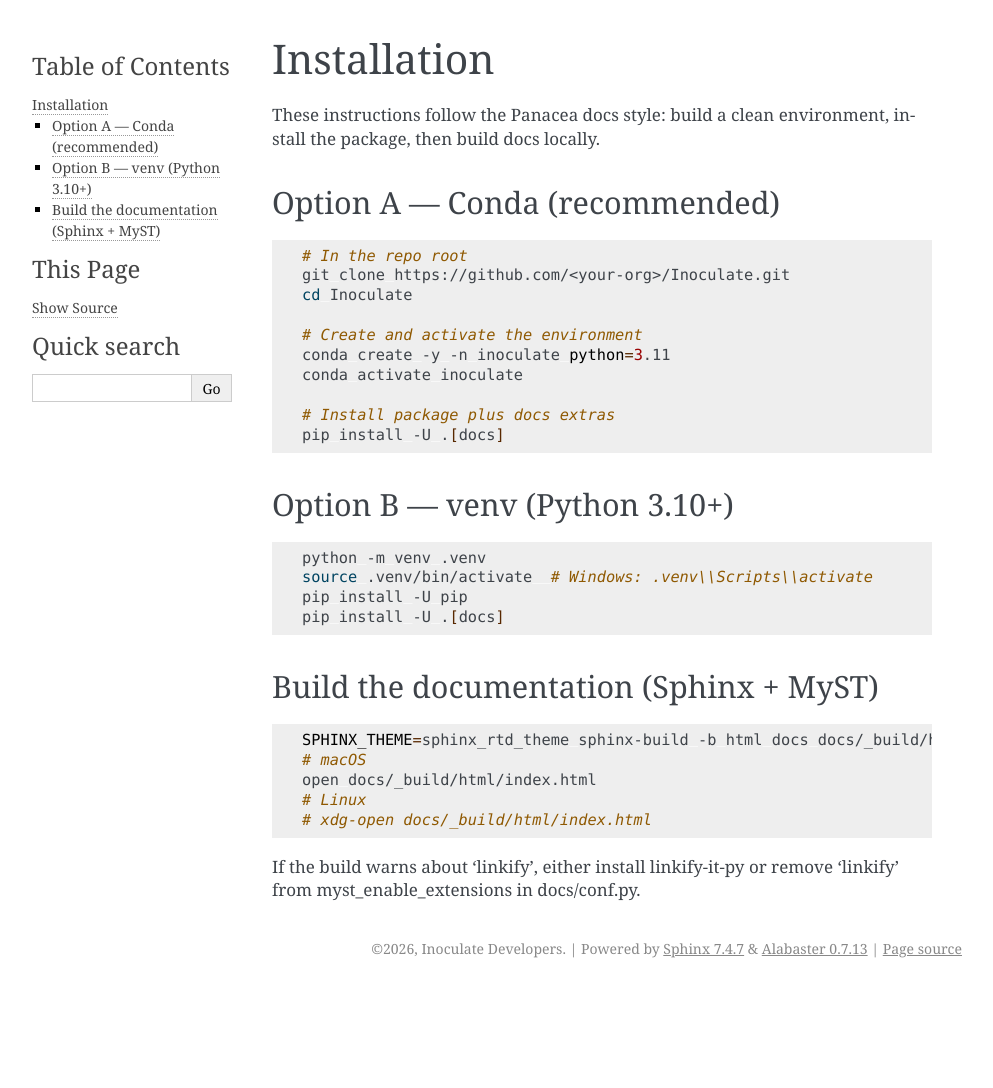
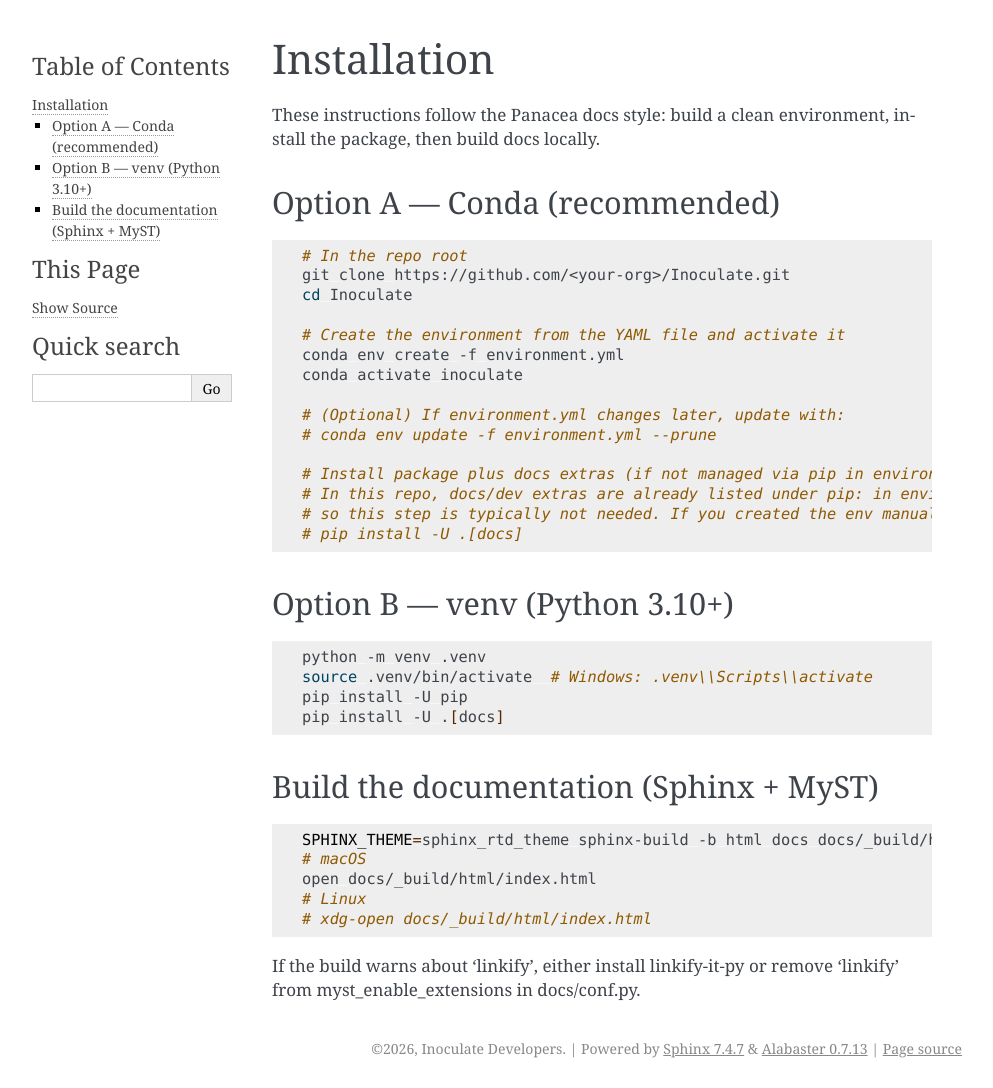
Before and after one commit to grzeimann/Inoculate, a Sphinx documentation site: the page built from docs/getting-started/installation.md, in a window 1280 px wide. Shown: the whole page, without its empty margins (148-1141 px from the left). Built offline with Sphinx 7.4.7, drawn with Linux system fonts in a browser that asks for light colours; before the commit the page ends 988 px from its top, so only the background shows below that.

Commit message:
small update to documentation

````diff
--- a/docs/getting-started/installation.md
+++ b/docs/getting-started/installation.md
@@ -9,12 +9,17 @@ These instructions follow the Panacea docs style: build a clean environment, ins
 git clone https://github.com/<your-org>/Inoculate.git
 cd Inoculate
 
-# Create and activate the environment
-conda create -y -n inoculate python=3.11
+# Create the environment from the YAML file and activate it
+conda env create -f environment.yml
 conda activate inoculate
 
-# Install package plus docs extras
-pip install -U .[docs]
+# (Optional) If environment.yml changes later, update with:
+# conda env update -f environment.yml --prune
+
+# Install package plus docs extras (if not managed via pip in environment.yml)
+# In this repo, docs/dev extras are already listed under pip: in environment.yml,
+# so this step is typically not needed. If you created the env manually, run:
+# pip install -U .[docs]
 ```
 
 ## Option B — venv (Python 3.10+)
````
Also changed, not shown: docs/development/style.md (added, +32 -0 lines).
